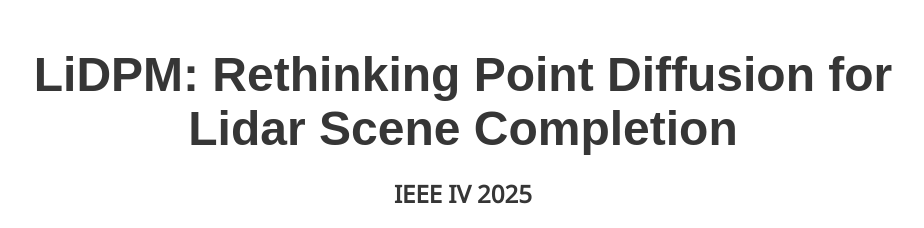
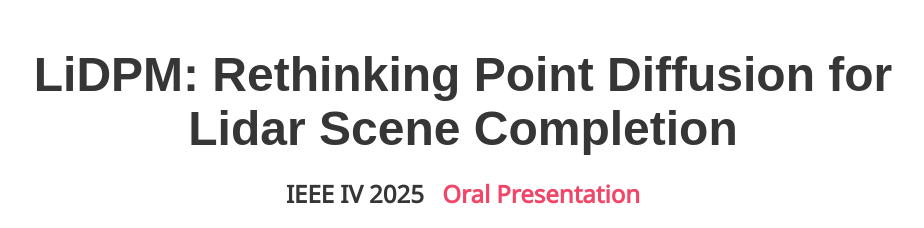
Before and after one commit to astra-vision/LiDPM, a plain HTML site: page index.html in a window 1280 px wide. Shown: the top 228 px of the page, without its empty margins (177-1101 px from the left). Drawn offline with nearby package versions, Linux system fonts and the light colour scheme; some icons are missing; a web font is replaced by a local one.

Commit message:
added oral

```diff
--- a/index.html
+++ b/index.html
@@ -49,7 +49,10 @@
       <div class="columns is-centered">
         <div class="column has-text-centered">
           <h1 class="title is-1 publication-title">LiDPM: Rethinking Point Diffusion for Lidar Scene Completion</h1>
-          <h4 class="title is-4">IEEE IV 2025</h4>
+          <h4 class="title is-4">
+            IEEE IV 2025
+            <span class="has-text-danger" style="margin-left: 0.5em;">Oral Presentation</span>
+          </h4>
 
           <div class="is-size-5 publication-authors">
             <span class="author-block">
```
